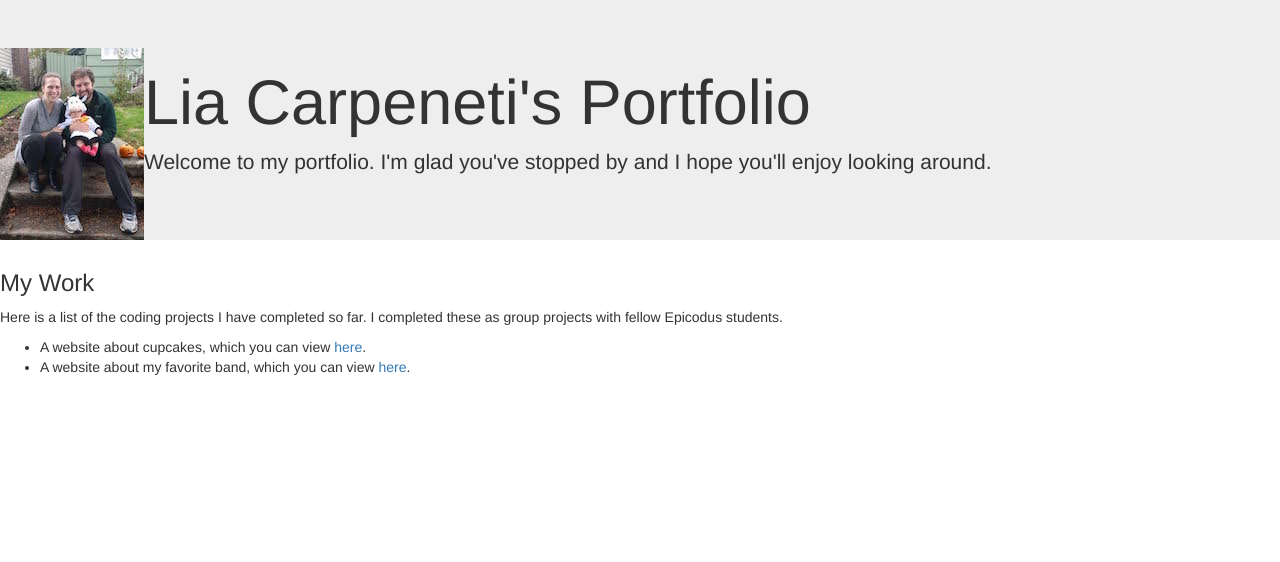
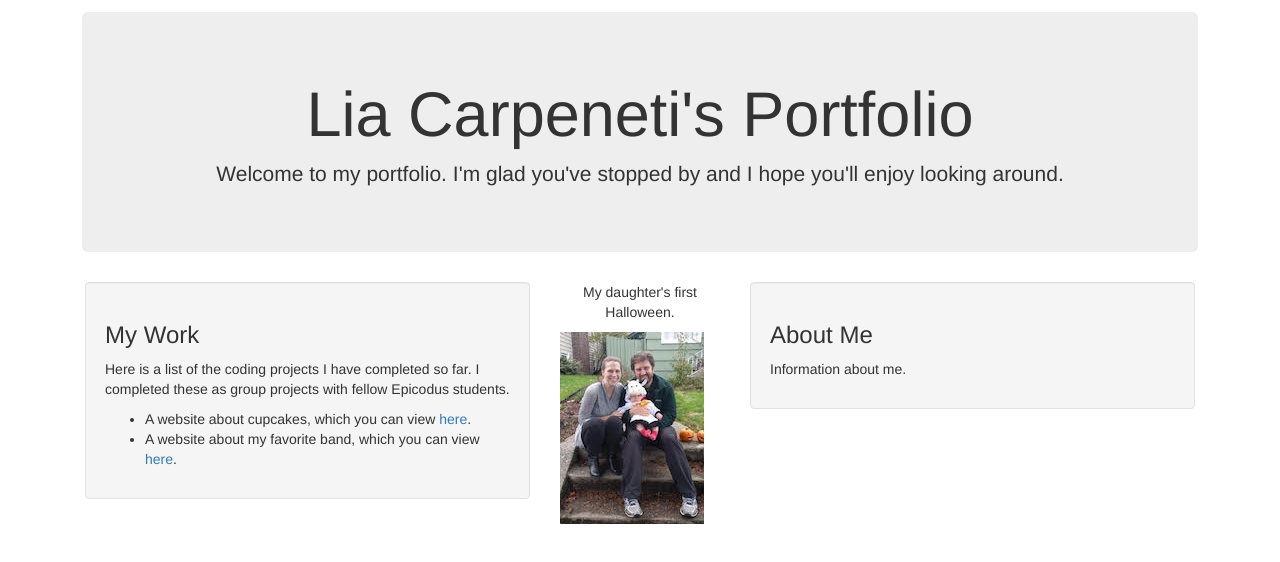
Before and after one commit to lcarpeneti/Portfolio, a plain HTML site: page Index.html in a window 1280 px wide. Drawn offline with nearby package versions, Linux system fonts and the light colour scheme.

Commit message:
This will add columns and center my jumbotron text.

```diff
--- a/CSS/styles.css
+++ b/CSS/styles.css
@@ -1,6 +1,15 @@
 body {
   font-family: sans-serif;
 }
-img {
-  float: left;
+
+.jumbotron {
+  margin: 12px;
+  border: 4px;
+  padding: 4px;
 }
+.dog{
+  text-align: center;
+}
+.halloween {
+  text-align: center;
+}
--- a/Index.html
+++ b/Index.html
@@ -6,16 +6,34 @@
     <title>Lia Carpeneti's Portolio</title>
   </head>
   <body>
+    <div class="container">
       <div class="jumbotron">
-      <img src="img/family.jpeg" alt="Family on Halloween.">
+        <div class="dog">
           <h1>Lia Carpeneti's Portfolio</h1>
           <p>Welcome to my portfolio.  I'm glad you've stopped by and I hope you'll enjoy looking around.</p>
         </div>
+      </div>
+      <div class="col-md-5">
+        <div class="well">
           <h3>My Work</h3>
           <p>Here is a list of the coding projects I have completed so far.  I completed these as group projects with fellow Epicodus students.</p>
           <ul>
             <li>A website about cupcakes, which you can view <a href="https://lcarpeneti.github.io/Cupcake/">here</a>.</li>
-      <li>A website about my favorite band, which you can view <a href="lcarpeneti.github.io/Favorite-bands/">here</a>.</li>
+            <li>A website about my favorite band, which you can view <a href="https://lcarpeneti.github.io/Favorite-bands/">here</a>.</li>
           </ul>
+        </div>
+    </div>
+      <div class="col-md-2">
+          <div class="halloween"
+            <p>My daughter's first Halloween.</p>
+          </div>
+            <img src="img/family.jpeg" alt="Family on Halloween.">
+      </div>
+      <div class="col-md-5">
+        <div class="well">
+          <h3>About Me</h3>
+          <p>Information about me.</p>
+        </div>
+      </div>
   </body>
 </html>
```
Lines whose indentation alone changed are shown as unchanged.
